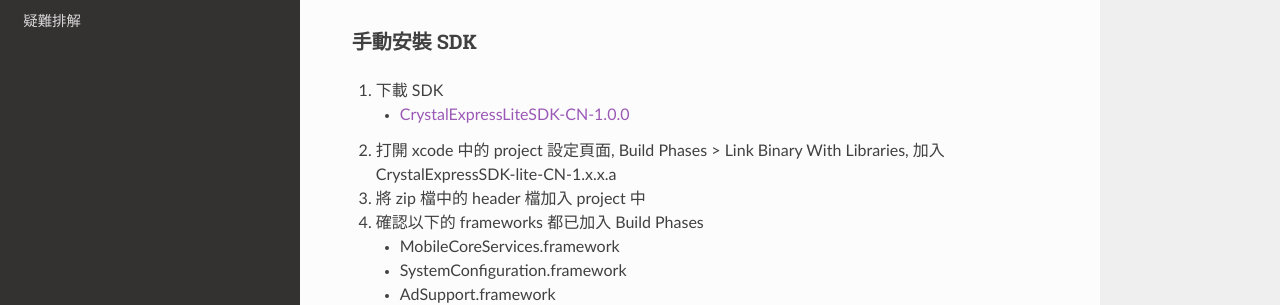
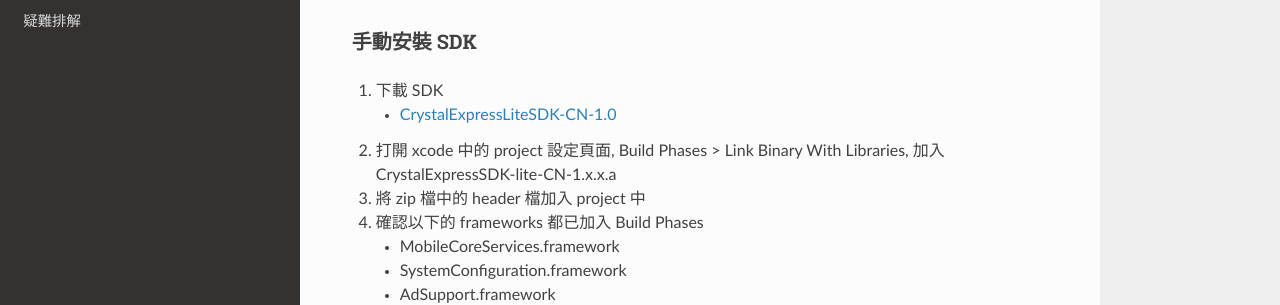
Before and after one commit to intowow/CrystalExpressLiteDocumentation-iOS-zh_CN, an MkDocs documentation site: the page built from docs/docs/setup.md, in a window 1280 px wide and 1367 px high. Shown: the part 352-657 px from the top of the window. Built offline with MkDocs 1.6.1, drawn with Linux system fonts in a browser that asks for light colours; nearby versions of some CDN libraries; old or Windows-style settings are respelled for this version of MkDocs.

Commit message:
add lite sdk download link

```diff
--- a/docs/docs/setup.md
+++ b/docs/docs/setup.md
@@ -7,7 +7,7 @@
 ## 安裝 SDK
 ### 手動安裝 SDK
 1. 下載 SDK
-    - [CrystalExpressLiteSDK-CN-1.0.0]()
+    - [CrystalExpressLiteSDK-CN-1.0](https://s3.cn-north-1.amazonaws.com.cn/intowow-sdk/ios/Manual/CrystalExpressSDK-lite-CN-1.0.zip)
 2. 打開 xcode 中的 project 設定頁面, Build Phases > Link Binary With Libraries, 加入 CrystalExpressSDK-lite-CN-1.x.x.a
 3. 將 zip 檔中的 header 檔加入 project 中
 4. 確認以下的 frameworks 都已加入 Build Phases
```
